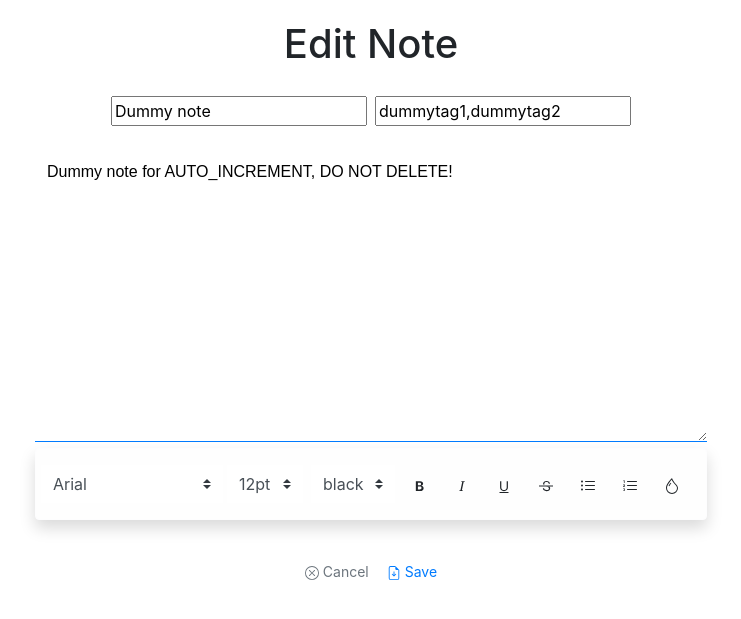
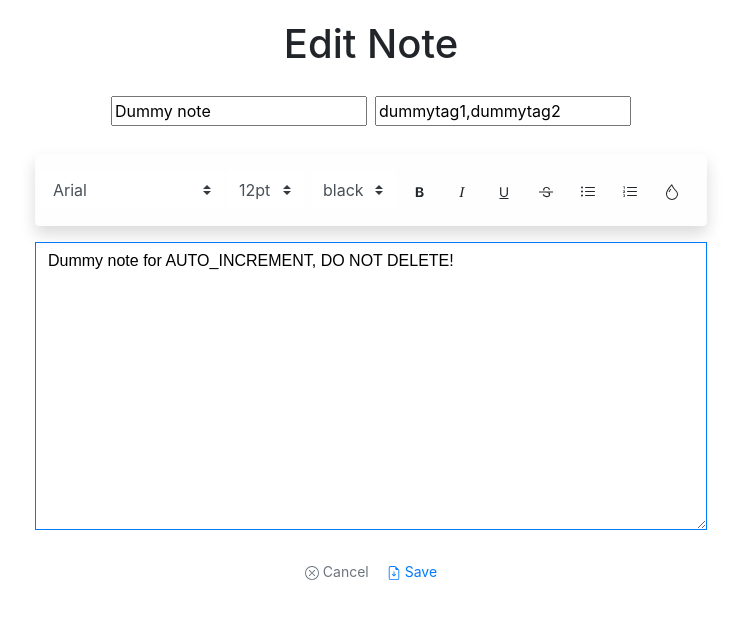
Before and after one commit to jvc1019/Zest, a PHP site: page /src/notes_editor.php?note_ID=0000000001 in a window 1280 px wide. Shown: the top 619 px of the page, without its empty margins (269-1010 px from the left). Run offline with PHP 8.4, Linux system fonts and the light colour scheme; data comes from the database, SQL or seed files in the repository.

Commit message:
Rearranged elements on custom text editor

```diff
--- a/src/texteditor/text_editor.php
+++ b/src/texteditor/text_editor.php
@@ -5,14 +5,7 @@
 -->
 
 <div class="form-group editor">
-
-    <div contenteditable="true" class="form-control overflow-auto border-primary border-top-0 border-left-0 border-right-0 rounded-0 d-inline-block editor_textarea" data-placeholder="Placeholder text here"><?php if (!empty($row["note_Content"])) {
-                                                                                                                                                                                                                    echo $row["note_Content"];
-                                                                                                                                                                                                                } ?></div>
-
-    <br>
-
-    <div class="alert alert-light shadow">
+    <div class="alert alert-light shadow sticky-top">
         <div class="row form-inline">
             <select class="custom-select border-0 rounded-0 editor_font" data-toggle="tooltip" title="Change font">
                 <option class="editor_font_sans-serif" value="Arial">
@@ -97,6 +90,11 @@
             </button>
         </div>
     </div>
+    <div contenteditable="true" class="form-control overflow-auto border-primary rounded-0 d-inline-block editor_textarea" data-placeholder=""><?php if (!empty($row["note_Content"])) {
+                                                                                                                                                    echo $row["note_Content"];
+                                                                                                                                                } ?></div>
+
+
     <input type="hidden" name="note_Content" value="<?php if (!empty($row["note_Content"])) {
                                                         echo htmlentities($row["note_Content"], ENT_COMPAT);
                                                     } ?>">
```
